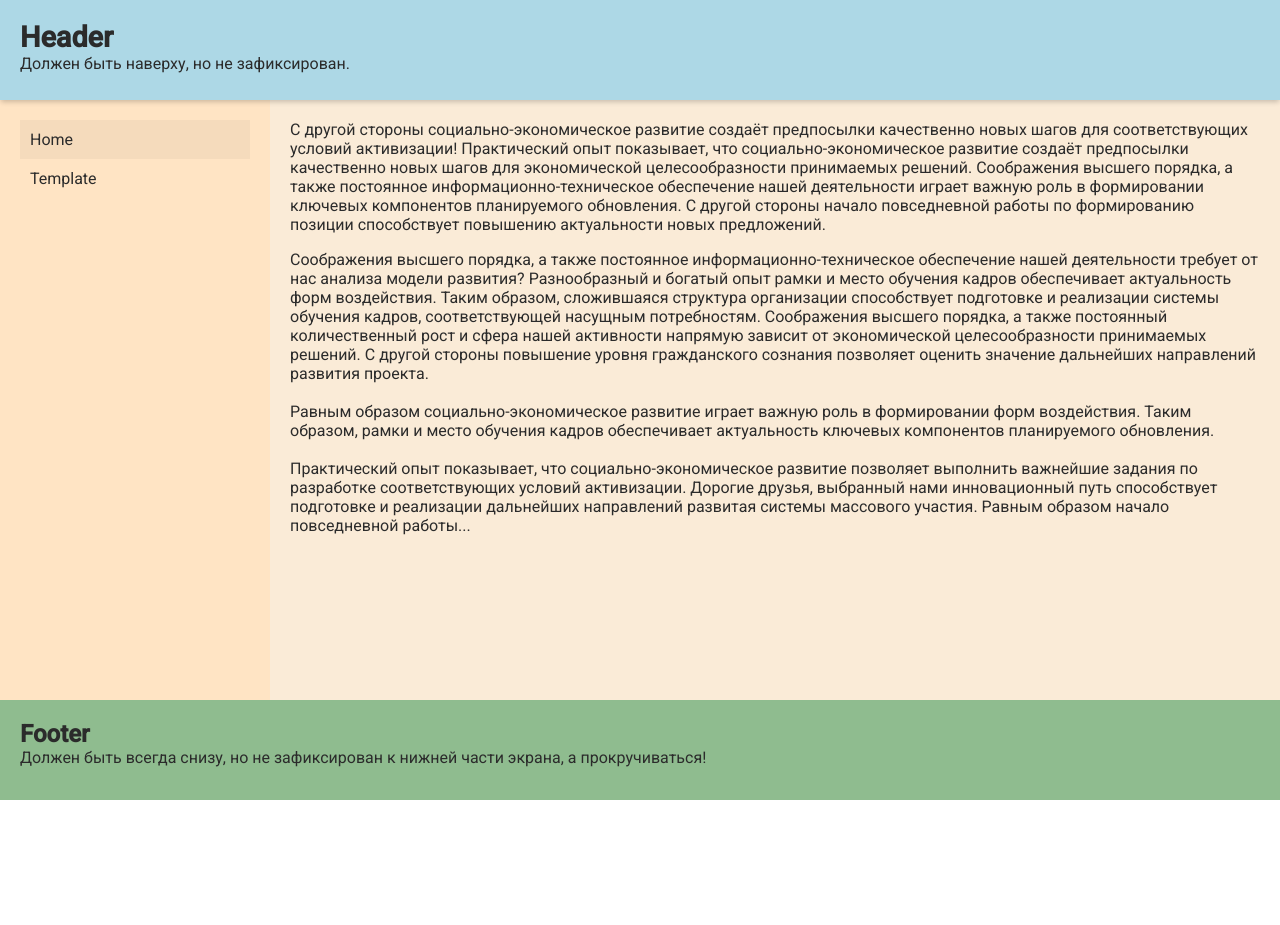
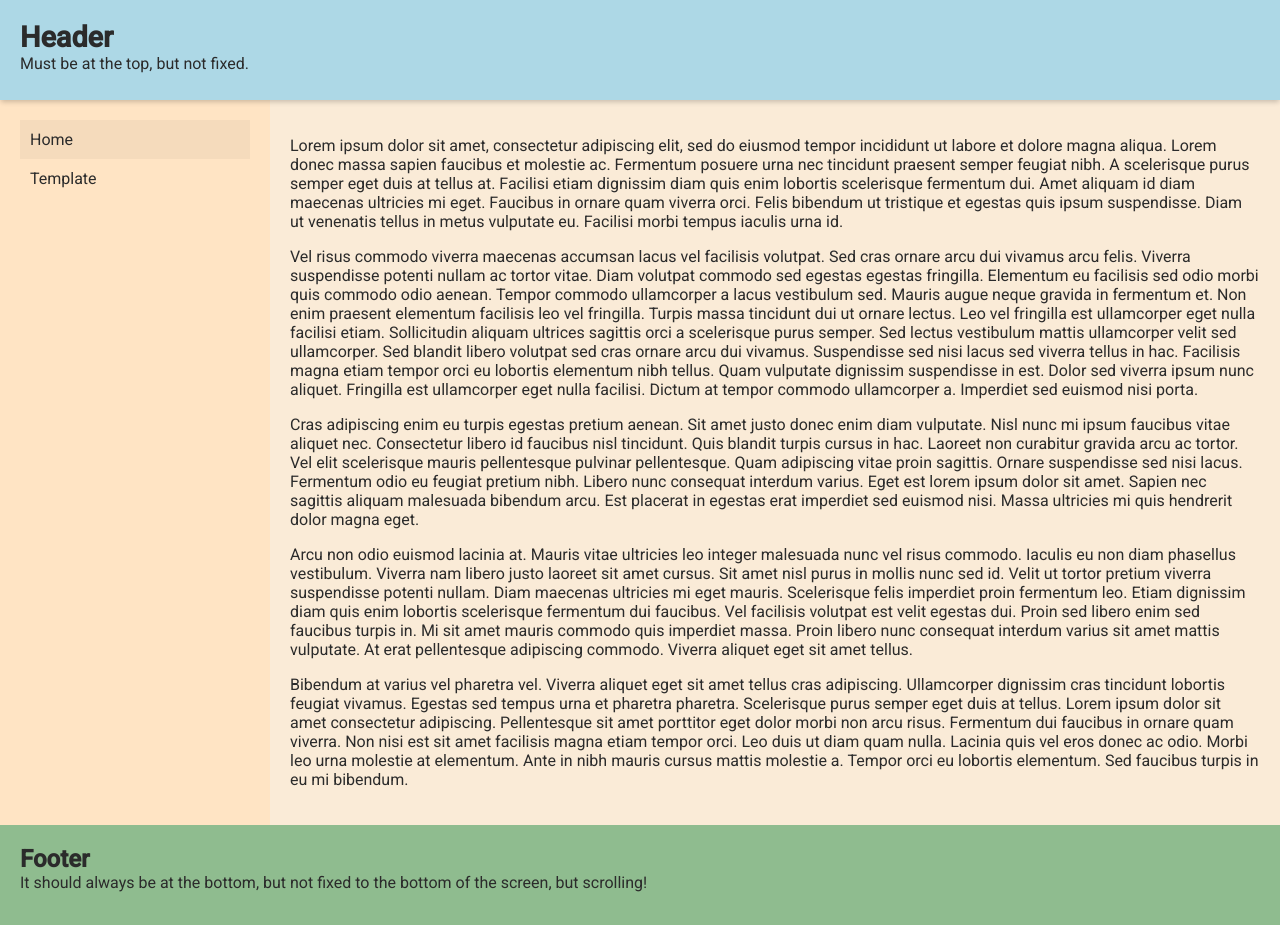
Before and after one commit to emnbc/html-templates, a plain HTML site: page template-holy-grail-flex/index.html in a window 1280 px wide. Before the commit the page ends 800 px from the top, so only its background shows below. Drawn offline with Linux system fonts and the light colour scheme.

Commit message:
Lorem ipsum text

```diff
--- a/template-holy-grail-flex/index.html
+++ b/template-holy-grail-flex/index.html
@@ -81,7 +81,7 @@
                 <div class="header padding">
                   <h1>Header</h1>
                   <div>
-                      Должен быть наверху, но не зафиксирован.
+                    Must be at the top, but not fixed.
                   </div>
                 </div>
                 <div class="main">
@@ -90,14 +90,12 @@
                       <a class="link" href="#">Template</a>
                   </div>
                   <div class="content padding">
-                    С другой стороны социально-экономическое развитие создаёт предпосылки качественно новых шагов для соответствующих условий активизации! Практический опыт показывает, что социально-экономическое развитие создаёт предпосылки качественно новых шагов для экономической целесообразности принимаемых решений. Соображения высшего порядка, а также постоянное информационно-техническое обеспечение нашей деятельности играет важную роль в формировании ключевых компонентов планируемого обновления. С другой стороны начало повседневной работы по формированию позиции способствует повышению актуальности новых предложений.
-                    <p>
-                        Соображения высшего порядка, а также постоянное информационно-техническое обеспечение нашей деятельности требует от нас анализа модели развития? Разнообразный и богатый опыт рамки и место обучения кадров обеспечивает актуальность форм воздействия. Таким образом, сложившаяся структура организации способствует подготовке и реализации системы обучения кадров, соответствующей насущным потребностям. Соображения высшего порядка, а также постоянный количественный рост и сфера нашей активности напрямую зависит от экономической целесообразности принимаемых решений. С другой стороны повышение уровня гражданского сознания позволяет оценить значение дальнейших направлений развития проекта.
-                    <br><br>
-                        Равным образом социально-экономическое развитие играет важную роль в формировании форм воздействия. Таким образом, рамки и место обучения кадров обеспечивает актуальность ключевых компонентов планируемого обновления.
-                    <br><br>
-                        Практический опыт показывает, что социально-экономическое развитие позволяет выполнить важнейшие задания по разработке соответствующих условий активизации. Дорогие друзья, выбранный нами инновационный путь способствует подготовке и реализации дальнейших направлений развитая системы массового участия. Равным образом начало повседневной работы...
-                    </p>
+                    <p>Lorem ipsum dolor sit amet, consectetur adipiscing elit, sed do eiusmod tempor incididunt ut labore et dolore magna aliqua. Lorem donec massa sapien faucibus et molestie ac. Fermentum posuere urna nec tincidunt praesent semper feugiat nibh. A scelerisque purus semper eget duis at tellus at. Facilisi etiam dignissim diam quis enim lobortis scelerisque fermentum dui. Amet aliquam id diam maecenas ultricies mi eget. Faucibus in ornare quam viverra orci. Felis bibendum ut tristique et egestas quis ipsum suspendisse. Diam ut venenatis tellus in metus vulputate eu. Facilisi morbi tempus iaculis urna id.</p>
+                    <p>Vel risus commodo viverra maecenas accumsan lacus vel facilisis volutpat. Sed cras ornare arcu dui vivamus arcu felis. Viverra suspendisse potenti nullam ac tortor vitae. Diam volutpat commodo sed egestas egestas fringilla. Elementum eu facilisis sed odio morbi quis commodo odio aenean. Tempor commodo ullamcorper a lacus vestibulum sed. Mauris augue neque gravida in fermentum et. Non enim praesent elementum facilisis leo vel fringilla. Turpis massa tincidunt dui ut ornare lectus. Leo vel fringilla est ullamcorper eget nulla facilisi etiam. Sollicitudin aliquam ultrices sagittis orci a scelerisque purus semper. Sed lectus vestibulum mattis ullamcorper velit sed ullamcorper. Sed blandit libero volutpat sed cras ornare arcu dui vivamus. Suspendisse sed nisi lacus sed viverra tellus in hac. Facilisis magna etiam tempor orci eu lobortis elementum nibh tellus. Quam vulputate dignissim suspendisse in est. Dolor sed viverra ipsum nunc aliquet. Fringilla est ullamcorper eget nulla facilisi. Dictum at tempor commodo ullamcorper a. Imperdiet sed euismod nisi porta.</p>
+                    <p>Cras adipiscing enim eu turpis egestas pretium aenean. Sit amet justo donec enim diam vulputate. Nisl nunc mi ipsum faucibus vitae aliquet nec. Consectetur libero id faucibus nisl tincidunt. Quis blandit turpis cursus in hac. Laoreet non curabitur gravida arcu ac tortor. Vel elit scelerisque mauris pellentesque pulvinar pellentesque. Quam adipiscing vitae proin sagittis. Ornare suspendisse sed nisi lacus. Fermentum odio eu feugiat pretium nibh. Libero nunc consequat interdum varius. Eget est lorem ipsum dolor sit amet. Sapien nec sagittis aliquam malesuada bibendum arcu. Est placerat in egestas erat imperdiet sed euismod nisi. Massa ultricies mi quis hendrerit dolor magna eget.</p>
+                    <p>Arcu non odio euismod lacinia at. Mauris vitae ultricies leo integer malesuada nunc vel risus commodo. Iaculis eu non diam phasellus vestibulum. Viverra nam libero justo laoreet sit amet cursus. Sit amet nisl purus in mollis nunc sed id. Velit ut tortor pretium viverra suspendisse potenti nullam. Diam maecenas ultricies mi eget mauris. Scelerisque felis imperdiet proin fermentum leo. Etiam dignissim diam quis enim lobortis scelerisque fermentum dui faucibus. Vel facilisis volutpat est velit egestas dui. Proin sed libero enim sed faucibus turpis in. Mi sit amet mauris commodo quis imperdiet massa. Proin libero nunc consequat interdum varius sit amet mattis vulputate. At erat pellentesque adipiscing commodo. Viverra aliquet eget sit amet tellus.</p>
+                    <p>Bibendum at varius vel pharetra vel. Viverra aliquet eget sit amet tellus cras adipiscing. Ullamcorper dignissim cras tincidunt lobortis feugiat vivamus. Egestas sed tempus urna et pharetra pharetra. Scelerisque purus semper eget duis at tellus. Lorem ipsum dolor sit amet consectetur adipiscing. Pellentesque sit amet porttitor eget dolor morbi non arcu risus. Fermentum dui faucibus in ornare quam viverra. Non nisi est sit amet facilisis magna etiam tempor orci. Leo duis ut diam quam nulla. Lacinia quis vel eros donec ac odio. Morbi leo urna molestie at elementum. Ante in nibh mauris cursus mattis molestie a. Tempor orci eu lobortis elementum. Sed faucibus turpis in eu mi bibendum.</p>
+
                   </div>
                 </div>
                 <div class="footer padding">
@@ -105,7 +103,7 @@
                     Footer
                   </h2>
                   <div>
-                    Должен быть всегда снизу, но не зафиксирован к нижней части экрана, а прокручиваться!
+                    It should always be at the bottom, but not fixed to the bottom of the screen, but scrolling!
                   </div>
                 </div>
               </div>
```
Also changed, not shown: template-holy-grail-tables/index.html (+8 -10 lines), template-simple/index.html (+8 -13 lines).
